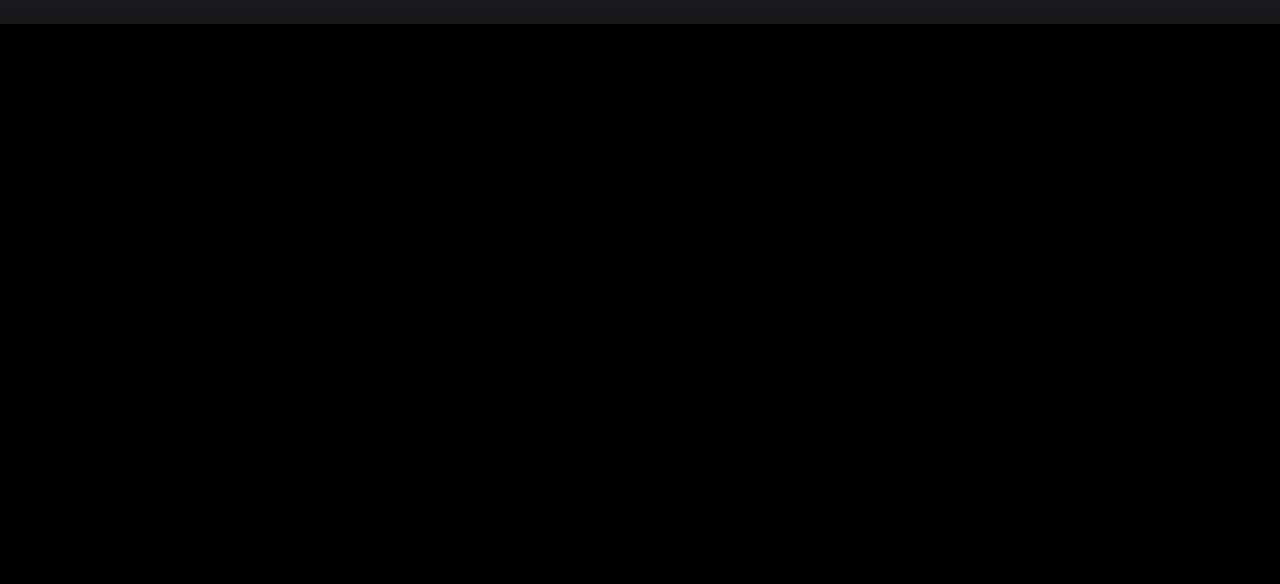
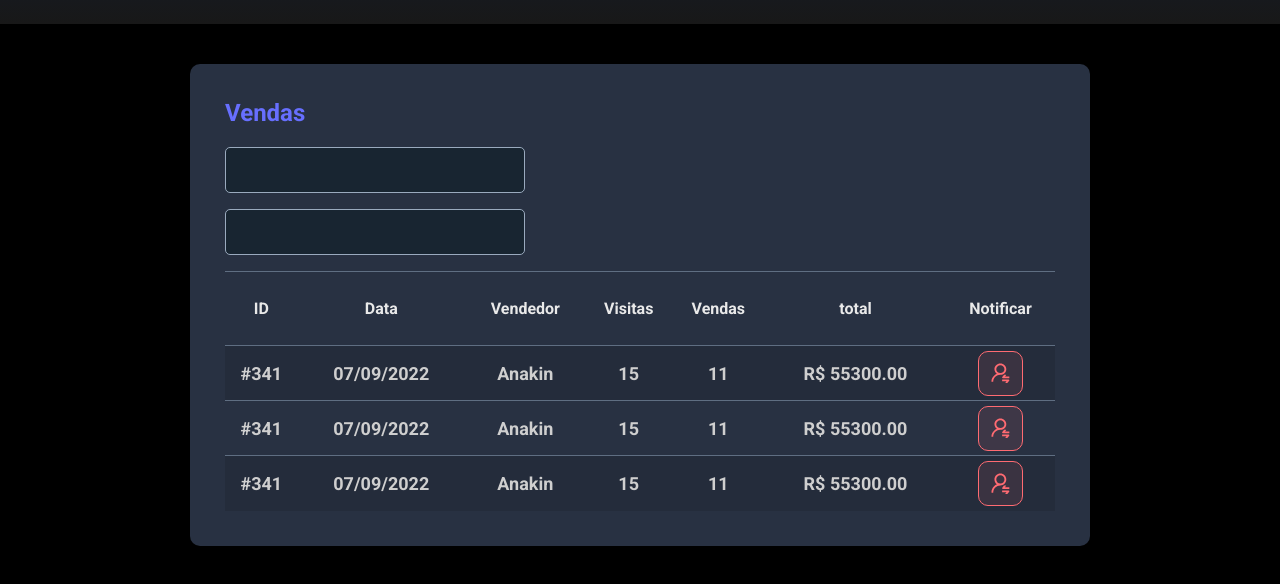
Before and after one commit to Ruan-Pablo-Silva/dsmeta-css, a plain HTML site: page index.html in a window 1280 px wide. Shown: the part 196-780 px from the top of the page. Drawn offline with Linux system fonts and the light colour scheme.

Commit message:
Primeira versão bootcamp

```diff
--- a/index.html
+++ b/index.html
@@ -21,6 +21,93 @@
 
 </header>
 
+<main>
+    <section id="sales">
+        <div class="dsmeta-container">
+            <div class="dsmeta-card">
+                <h2 class="dsmeta-sales-title">Vendas</h2>
+                <div>
+                    <div class="dsmeta-form-control-container">
+                        <input class="dsmeta-form-control" type="text">
+                    </div>
+                    <div class="dsmeta-form-control-container" >
+                        <input class="dsmeta-form-control" type="text">
+                    </div>
+                </div>
+                <div>
+                    <table class="dsmeta-sales-table">
+                        <thead>
+                            <tr>
+                                <th class="show992">ID</th>
+                                <th class="show576">Data</th>
+                                <th> Vendedor </th>
+                                <th class="show992">Visitas</th>
+                                <th class="show992">Vendas</th>
+                                <th> total </th>
+                                <th> Notificar </th>
+
+                            </tr>
+                        </thead>
+
+                        <tbody>
+                            <tr>
+                                <!--talvez mudar tudo abaixo para td-->
+                                <th class="show992">#341</th>
+                                <th class="show576"> 07/09/2022 </th>
+                                <th> Anakin </th>
+                                <th class="show992"> 15 </th>
+                                <th class="show992"> 11 </th>
+                                <th> R$ 55300.00 </th>
+                                <th>
+                                    <div class="dsmeta-red-btn-container">
+                                        <div class="dsmeta-red-btn">
+                                             <img src="notification-icon.svg" alt="Notificar">
+                                        </div>
+                                    </div>
+                                </th>
+                            </tr>
+                            <tr>
+                                <th class="show992">#341</th>
+                                <th class="show576"> 07/09/2022 </th>
+                                <th> Anakin </th>
+                                <th class="show992"> 15 </th>
+                                <th class="show992"> 11 </th>
+                                <th> R$ 55300.00 </th>
+                                <th>
+                                    <div class="dsmeta-red-btn-container">
+                                        <div class="dsmeta-red-btn">
+                                             <img src="notification-icon.svg" alt="Notificar">
+                                        </div>
+                                    </div>
+                                </th>
+                            </tr>
+                            <tr>
+                                <th class="show992">#341</th>
+                                <th class="show576"> 07/09/2022 </th>
+                                <th> Anakin </th>
+                                <th class="show992"> 15 </th>
+                                <th class="show992"> 11 </th>
+                                <th> R$ 55300.00 </th>
+                                <th>
+                                    <div class="dsmeta-red-btn-container">
+                                        <div class="dsmeta-red-btn">
+                                             <img src="notification-icon.svg" alt="Notificar">
+                                        </div>
+                                    </div>
+                                </th>
+                            </tr>
+
+
+                        </tbody>
+
+                    </table>
+                </div>
+
+            </div>
+        </div>
+    </section>
+</main>
+
 
 
 </body>
--- a/style.css
+++ b/style.css
@@ -47,3 +47,136 @@ header{
     font-size: 14px;
     font-weight: 300px;
 }
+
+.dsmeta-card{
+    background-color: #283142;
+    border-radius: 10px;
+    padding: 30px 10px;
+}
+
+.dsmeta-container{
+    width: 100%;
+    max-width: 900px;
+    margin: 0 auto;
+}
+
+#sales{
+    padding: 40px 10px;
+}
+
+.dsmeta-sales-title{
+    color:  #676FFF;
+    font-size: 24px;
+    margin-bottom: 20px;
+
+}
+
+
+.dsmeta-form-control-container{
+    margin-bottom: 16px;
+    max-width: 300px;
+}
+
+
+.dsmeta-form-control{
+    height: 46px;
+    background-color: #182531;
+    border: 1px solid;
+    border-radius: 5px;
+    width: 100%;
+
+    color: #9AAABE;
+    padding: 0 20px;
+    font-size: 18px;
+}
+
+.dsmeta-sales-table{
+    width: 100%;
+    border-spacing: 0;
+    border-collapse: collapse;
+}
+
+.dsmeta-sales-table thead{
+    height: 55px;
+    font-size: 16px;
+    color: #E9E9E9;
+    font-weight: 700;
+}
+
+.dsmeta-sales-table tbody{
+    font-size: 14px;
+    font-weight: 400;
+    color: #CFCFCF;
+    text-align: center;
+}
+
+.dsmeta-sales-table tr{
+    height: 74px;
+    border-top: 1px solid #5f6e82;
+}
+
+.dsmeta-sales-table tbody tr{
+    height: 74px;
+    border-top: 1px solid #5f6e82;
+}
+
+.dsmeta-sales-table tbody tr:nth-child(odd){
+    background-color: #242c3b;
+}
+
+.dsmeta-sales-table tbody tr:hover > th {
+    background-color: #384459;
+}
+
+.dsmeta-red-btn-container{
+    display: flex;
+    justify-content: center;
+}
+
+.dsmeta-red-btn{
+    height: 45px;
+    width: 45px;
+    background: rgba(255, 107, 114, 0.1);
+    border: 1px solid #FF6B72;
+    border-radius: 10px;
+    display: flex;
+    align-items: center;
+    justify-content: center;
+    cursor: pointer;
+}
+
+.dsmeta-red-btn img{
+    width: 19px;
+
+}
+
+.show576{
+    display: none;
+}
+
+.show992{
+    display: none;
+}
+
+@media (min-width: 576px){
+    .show576 {
+        display: table-cell;
+    }
+
+    .dsmeta-card{
+        padding: 35px ;
+    }
+    .dsmeta-sales-table tbody tr {
+        height: 55px;
+    }
+
+    .dsmeta-sales-table tbody{
+        font-size: 18px;
+    }
+}
+
+@media (min-width: 992px){
+    .show992 {
+        display: table-cell;
+    }
+}
```
Also changed, not shown: notification-icon.svg (added).
